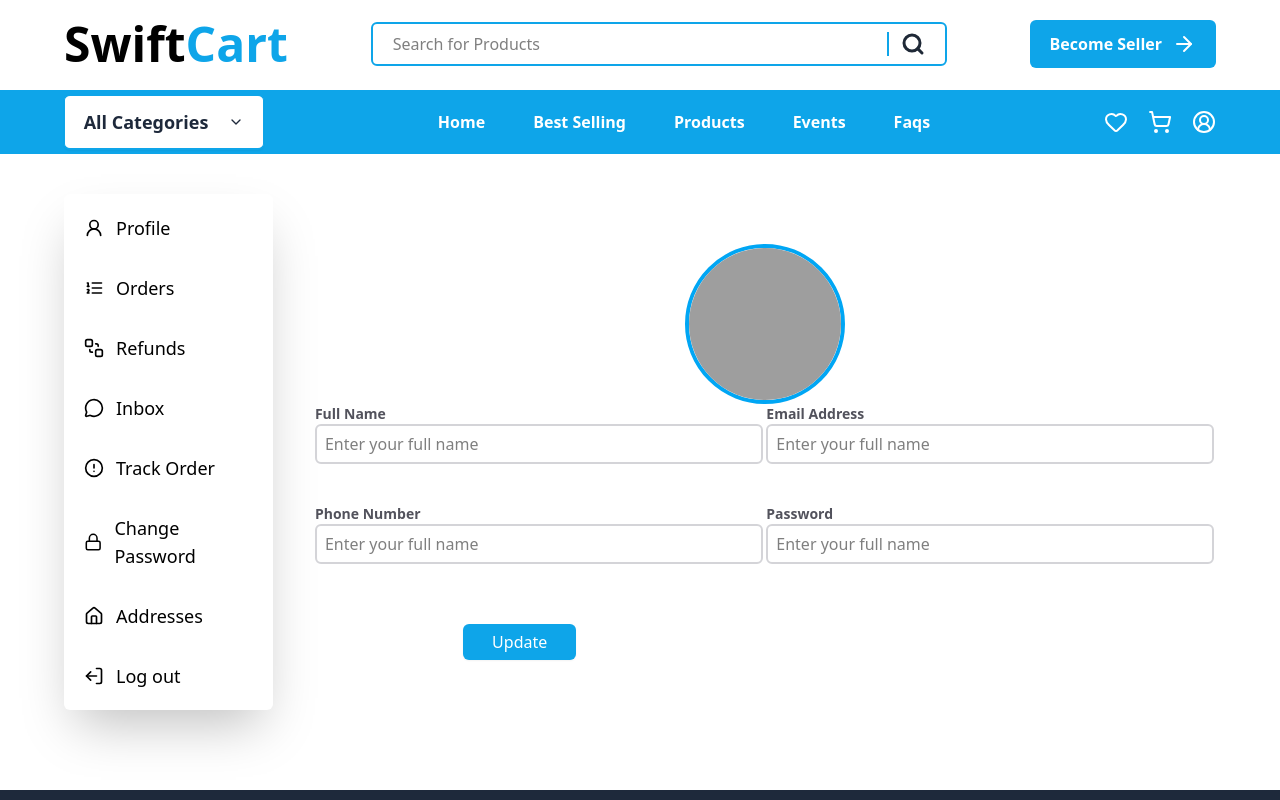
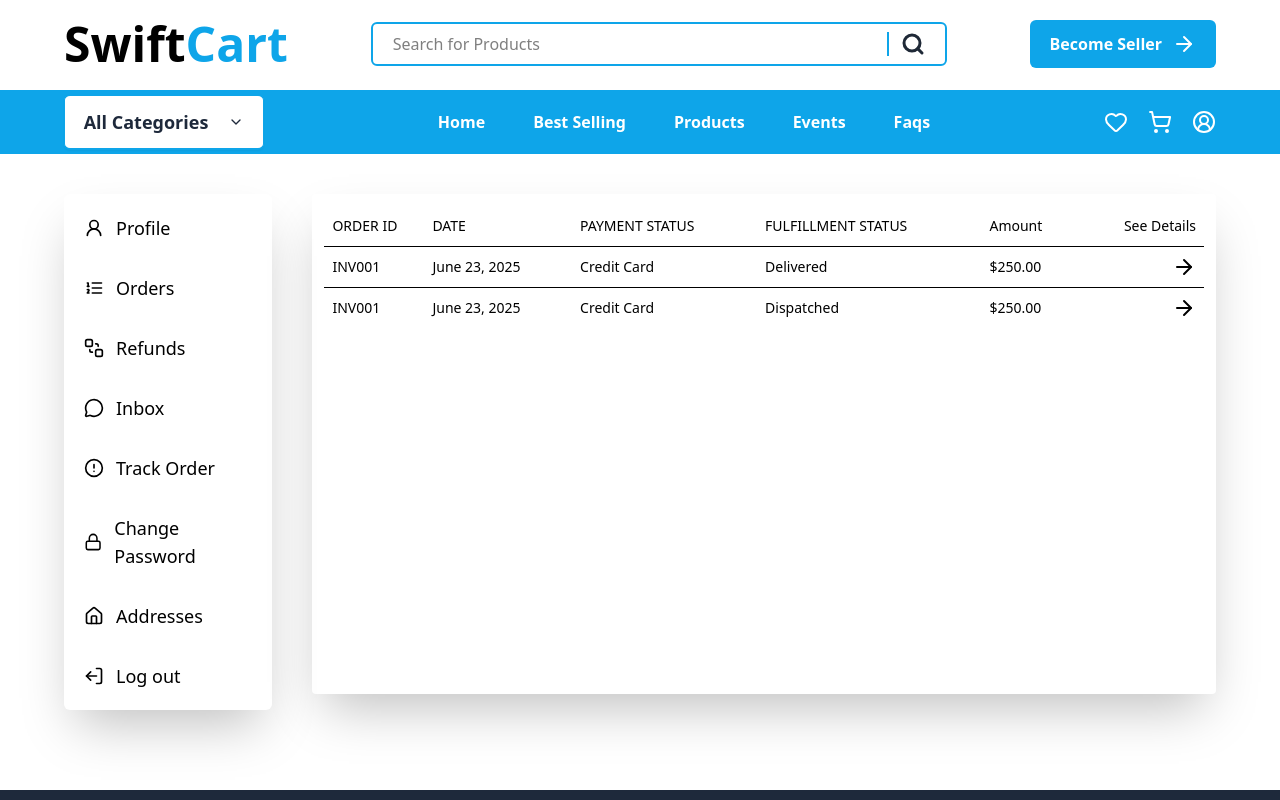
Before and after one commit to Ehtesham-Zahid/multivendor-project, a React (Vite) app in the folder frontend/: page /profile in a window 1280 px wide. Shown: the top 800 px of the page. Built offline with nearby package versions, Linux system fonts and the light colour scheme; no server answers; grey boxes are pictures that could not be loaded.

Commit message:
Orders Section Done

```diff
--- a/frontend/package.json
+++ b/frontend/package.json
@@ -10,6 +10,7 @@
     "preview": "vite preview"
   },
   "dependencies": {
+    "@radix-ui/react-checkbox": "^1.3.2",
     "@radix-ui/react-dialog": "^1.1.14",
     "@radix-ui/react-dropdown-menu": "^2.1.15",
     "@radix-ui/react-separator": "^1.1.7",
@@ -17,6 +18,7 @@
     "@radix-ui/react-tooltip": "^1.2.7",
     "@reduxjs/toolkit": "^2.8.2",
     "@tailwindcss/vite": "^4.1.11",
+    "@tanstack/react-table": "^8.21.3",
     "axios": "^1.11.0",
     "class-variance-authority": "^0.7.1",
     "clsx": "^2.1.1",
--- /dev/null
+++ b/frontend/src/components/AddressCard.jsx
@@ -0,0 +1,5 @@
+const AddressCard = () => {
+  return <div>AddressCard</div>;
+};
+
+export default AddressCard;
--- /dev/null
+++ b/frontend/src/components/sections/AddressSection.jsx
@@ -0,0 +1,22 @@
+import React from "react";
+import { Button } from "../../shadcn/button";
+
+const AddressSection = () => {
+  return (
+    <div className="w-full flex flex-col gap-5">
+      <div className="flex justify-between">
+        <p className="font-bold text-3xl">My Addresses</p>
+        <Button className="text-md text-white" size={"lg"}>
+          Add New
+        </Button>
+      </div>
+      <div className="flex w-full justify-center">
+        <p className="text-center font-semibold">
+          You dont have any Saved Address
+        </p>
+      </div>
+    </div>
+  );
+};
+
+export default AddressSection;
--- /dev/null
+++ b/frontend/src/components/sections/ChangePasswordSection.jsx
@@ -0,0 +1,42 @@
+import { Button } from "../../shadcn/button";
+
+const ChangePasswordSection = () => {
+  return (
+    <div className="w-full flex flex-col items-center ">
+      <p className="flex justify-center items-center font-bold text-3xl mb-10">
+        Change Password
+      </p>
+      <form className="flex flex-col gap-5">
+        <div className="flex flex-col">
+          <label className=" font-bold text-zinc-600">Old Password</label>
+          <input
+            type="text"
+            className="p-1.5 px-2   rounded-md border-2 border-zinc-300 outline-primary w-lg"
+            placeholder="Enter your old password"
+          />
+        </div>
+        <div className="flex flex-col">
+          <label className=" font-bold text-zinc-600">New Password</label>
+          <input
+            type="text"
+            className="p-1.5 px-2   rounded-md border-2 border-zinc-300 outline-primary w-lg"
+            placeholder="Enter your new password"
+          />
+        </div>
+        <div className="flex flex-col">
+          <label className=" font-bold text-zinc-600">
+            Confirm New Password
+          </label>
+          <input
+            type="text"
+            className="p-1.5 px-2   rounded-md border-2 border-zinc-300 outline-primary w-lg"
+            placeholder="Confirm your new password"
+          />
+        </div>
+        <Button className="text-md text-white cursor-pointer">Update</Button>
+      </form>
+    </div>
+  );
+};
+
+export default ChangePasswordSection;
--- /dev/null
+++ b/frontend/src/components/sections/OrdersSection.jsx
@@ -0,0 +1,53 @@
+import {
+  Table,
+  TableBody,
+  TableCaption,
+  TableCell,
+  TableHead,
+  TableHeader,
+  TableRow,
+} from "@/shadcn/table";
+import { ArrowLeft, ArrowRight } from "lucide-react";
+
+const OrdersSection = () => {
+  return (
+    <div className="w-full  h-[500px]  overflow-y-scroll rounded-sm p-3 shadow-2xl">
+      <Table>
+        <TableHeader>
+          <TableRow>
+            <TableHead className="w-[100px]">ORDER ID</TableHead>
+            <TableHead>DATE</TableHead>
+            <TableHead>PAYMENT STATUS</TableHead>
+            <TableHead>FULFILLMENT STATUS</TableHead>
+            <TableHead>Amount</TableHead>
+            <TableHead className="text-right">See Details</TableHead>
+          </TableRow>
+        </TableHeader>
+        <TableBody>
+          <TableRow>
+            <TableCell className="font-medium">INV001</TableCell>
+            <TableCell>June 23, 2025</TableCell>
+            <TableCell>Credit Card</TableCell>
+            <TableCell>Delivered</TableCell>
+            <TableCell>$250.00</TableCell>{" "}
+            <TableCell>
+              <ArrowRight className="ml-auto" />
+            </TableCell>
+          </TableRow>
+          <TableRow>
+            <TableCell className="font-medium">INV001</TableCell>
+            <TableCell>June 23, 2025</TableCell>
+            <TableCell>Credit Card</TableCell>
+            <TableCell>Dispatched</TableCell>
+            <TableCell>$250.00</TableCell>
+            <TableCell>
+              <ArrowRight className="ml-auto" />
+            </TableCell>
+          </TableRow>
+        </TableBody>
+      </Table>
+    </div>
+  );
+};
+
+export default OrdersSection;
--- a/frontend/src/components/sections/ProfilePageSection.jsx
+++ b/frontend/src/components/sections/ProfilePageSection.jsx
@@ -1,12 +1,20 @@
 import { Sidebar, SidebarProvider, SidebarTrigger } from "../../shadcn/sidebar";
 import ProfileSidebar from "../ProfileSidebar";
+import AddressSection from "./AddressSection";
+import ChangePasswordSection from "./ChangePasswordSection";
+import OrdersSection from "./OrdersSection";
 import ProfileSection from "./ProfileSection";
+import RefundsSection from "./RefundsSection";
 
 const ProfilePageSection = () => {
   return (
     <div className="w-custom m-auto flex my-10 gap-10">
       <ProfileSidebar />
-      <ProfileSection />
+      {/* <ProfileSection /> */}
+      <OrdersSection />
+      {/* <RefundsSection /> */}
+      {/* <ChangePasswordSection /> */}
+      {/* <AddressSection /> */}
     </div>
   );
 };
--- /dev/null
+++ b/frontend/src/components/sections/RefundsSection.jsx
@@ -0,0 +1,53 @@
+import {
+  Table,
+  TableBody,
+  TableCaption,
+  TableCell,
+  TableHead,
+  TableHeader,
+  TableRow,
+} from "@/shadcn/table";
+import { ArrowLeft, ArrowRight } from "lucide-react";
+
+const RefundsSection = () => {
+  return (
+    <div className="w-full  h-[500px]  overflow-y-scroll rounded-sm p-3 shadow-2xl">
+      <Table>
+        <TableHeader>
+          <TableRow>
+            <TableHead className="w-[100px]">ORDER ID</TableHead>
+            <TableHead>DATE</TableHead>
+            <TableHead>PAYMENT STATUS</TableHead>
+            <TableHead>FULFILLMENT STATUS</TableHead>
+            <TableHead>Amount</TableHead>
+            <TableHead className="text-right">See Details</TableHead>
+          </TableRow>
+        </TableHeader>
+        <TableBody>
+          <TableRow>
+            <TableCell className="font-medium">INV001</TableCell>
+            <TableCell>June 23, 2025</TableCell>
+            <TableCell>Credit Card</TableCell>
+            <TableCell>Delivered</TableCell>
+            <TableCell>$250.00</TableCell>{" "}
+            <TableCell>
+              <ArrowRight className="ml-auto" />
+            </TableCell>
+          </TableRow>
+          <TableRow>
+            <TableCell className="font-medium">INV001</TableCell>
+            <TableCell>June 23, 2025</TableCell>
+            <TableCell>Credit Card</TableCell>
+            <TableCell>Dispatched</TableCell>
+            <TableCell>$250.00</TableCell>
+            <TableCell>
+              <ArrowRight className="ml-auto" />
+            </TableCell>
+          </TableRow>
+        </TableBody>
+      </Table>
+    </div>
+  );
+};
+
+export default RefundsSection;
--- /dev/null
+++ b/frontend/src/shadcn/checkbox.jsx
@@ -0,0 +1,28 @@
+import * as React from "react"
+import * as CheckboxPrimitive from "@radix-ui/react-checkbox"
+import { CheckIcon } from "lucide-react"
+
+import { cn } from "@/lib/utils"
+
+function Checkbox({
+  className,
+  ...props
+}) {
+  return (
+    <CheckboxPrimitive.Root
+      data-slot="checkbox"
+      className={cn(
+        "peer border-input dark:bg-input/30 data-[state=checked]:bg-primary data-[state=checked]:text-primary-foreground dark:data-[state=checked]:bg-primary data-[state=checked]:border-primary focus-visible:border-ring focus-visible:ring-ring/50 aria-invalid:ring-destructive/20 dark:aria-invalid:ring-destructive/40 aria-invalid:border-destructive size-4 shrink-0 rounded-[4px] border shadow-xs transition-shadow outline-none focus-visible:ring-[3px] disabled:cursor-not-allowed disabled:opacity-50",
+        className
+      )}
+      {...props}>
+      <CheckboxPrimitive.Indicator
+        data-slot="checkbox-indicator"
+        className="flex items-center justify-center text-current transition-none">
+        <CheckIcon className="size-3.5" />
+      </CheckboxPrimitive.Indicator>
+    </CheckboxPrimitive.Root>
+  );
+}
+
+export { Checkbox }
--- /dev/null
+++ b/frontend/src/shadcn/table.jsx
@@ -0,0 +1,121 @@
+import * as React from "react"
+
+import { cn } from "@/lib/utils"
+
+function Table({
+  className,
+  ...props
+}) {
+  return (
+    <div data-slot="table-container" className="relative w-full overflow-x-auto">
+      <table
+        data-slot="table"
+        className={cn("w-full caption-bottom text-sm", className)}
+        {...props} />
+    </div>
+  );
+}
+
+function TableHeader({
+  className,
+  ...props
+}) {
+  return (
+    <thead
+      data-slot="table-header"
+      className={cn("[&_tr]:border-b", className)}
+      {...props} />
+  );
+}
+
+function TableBody({
+  className,
+  ...props
+}) {
+  return (
+    <tbody
+      data-slot="table-body"
+      className={cn("[&_tr:last-child]:border-0", className)}
+      {...props} />
+  );
+}
+
+function TableFooter({
+  className,
+  ...props
+}) {
+  return (
+    <tfoot
+      data-slot="table-footer"
+      className={cn("bg-muted/50 border-t font-medium [&>tr]:last:border-b-0", className)}
+      {...props} />
+  );
+}
+
+function TableRow({
+  className,
+  ...props
+}) {
+  return (
+    <tr
+      data-slot="table-row"
+      className={cn(
+        "hover:bg-muted/50 data-[state=selected]:bg-muted border-b transition-colors",
+        className
+      )}
+      {...props} />
+  );
+}
+
+function TableHead({
+  className,
+  ...props
+}) {
+  return (
+    <th
+      data-slot="table-head"
+      className={cn(
+        "text-foreground h-10 px-2 text-left align-middle font-medium whitespace-nowrap [&:has([role=checkbox])]:pr-0 [&>[role=checkbox]]:translate-y-[2px]",
+        className
+      )}
+      {...props} />
+  );
+}
+
+function TableCell({
+  className,
+  ...props
+}) {
+  return (
+    <td
+      data-slot="table-cell"
+      className={cn(
+        "p-2 align-middle whitespace-nowrap [&:has([role=checkbox])]:pr-0 [&>[role=checkbox]]:translate-y-[2px]",
+        className
+      )}
+      {...props} />
+  );
+}
+
+function TableCaption({
+  className,
+  ...props
+}) {
+  return (
+    <caption
+      data-slot="table-caption"
+      className={cn("text-muted-foreground mt-4 text-sm", className)}
+      {...props} />
+  );
+}
+
+export {
+  Table,
+  TableHeader,
+  TableBody,
+  TableFooter,
+  TableHead,
+  TableRow,
+  TableCell,
+  TableCaption,
+}
```
Also changed, not shown: 1 other file (tests, documents, lock files or other folders).
